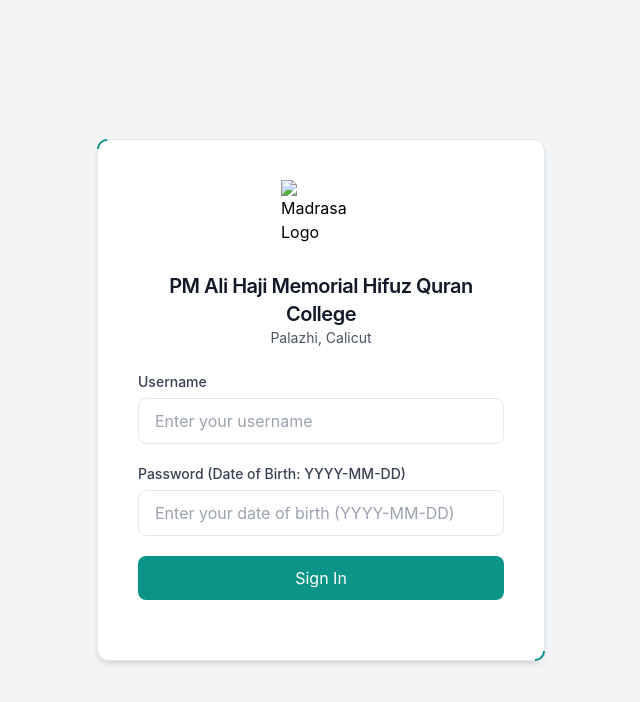
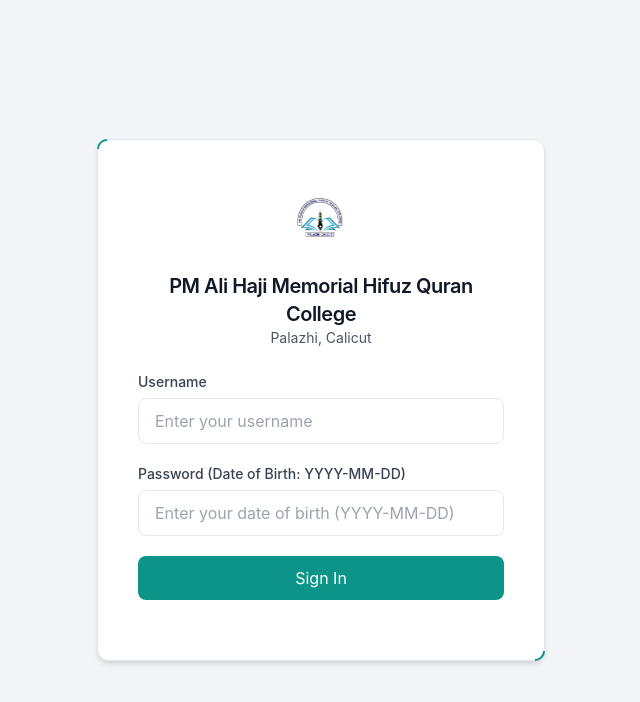
Before and after one commit to Its-me-nishmal/palazhi-hifz, a plain HTML site: page index.html in a window 1280 px wide. Shown: the whole page, without its empty margins (319-959 px from the left). Drawn offline with nearby package versions, Linux system fonts and the light colour scheme.

Commit message:
Update index.html

```diff
--- a/index.html
+++ b/index.html
@@ -85,7 +85,7 @@
     <div id="loginCard" class="w-full max-w-md bg-white border-corners shadow-md p-8 sm:p-10 fade-in">
         <div id="loginFront" class="">
             <div class="flex flex-col items-center mb-6">
-                <img src="./bg.png" alt="Madrasa Logo" class="logo mb-3">
+                <img src="./bgg.jpeg" alt="Madrasa Logo" class="logo mb-3">
                 <h2 class="text-xl font-semibold text-center text-gray-900 tracking-tight">PM Ali Haji Memorial Hifuz Quran College</h2>
                 <p class="text-sm text-gray-600 text-center">Palazhi, Calicut</p>
             </div>
```
